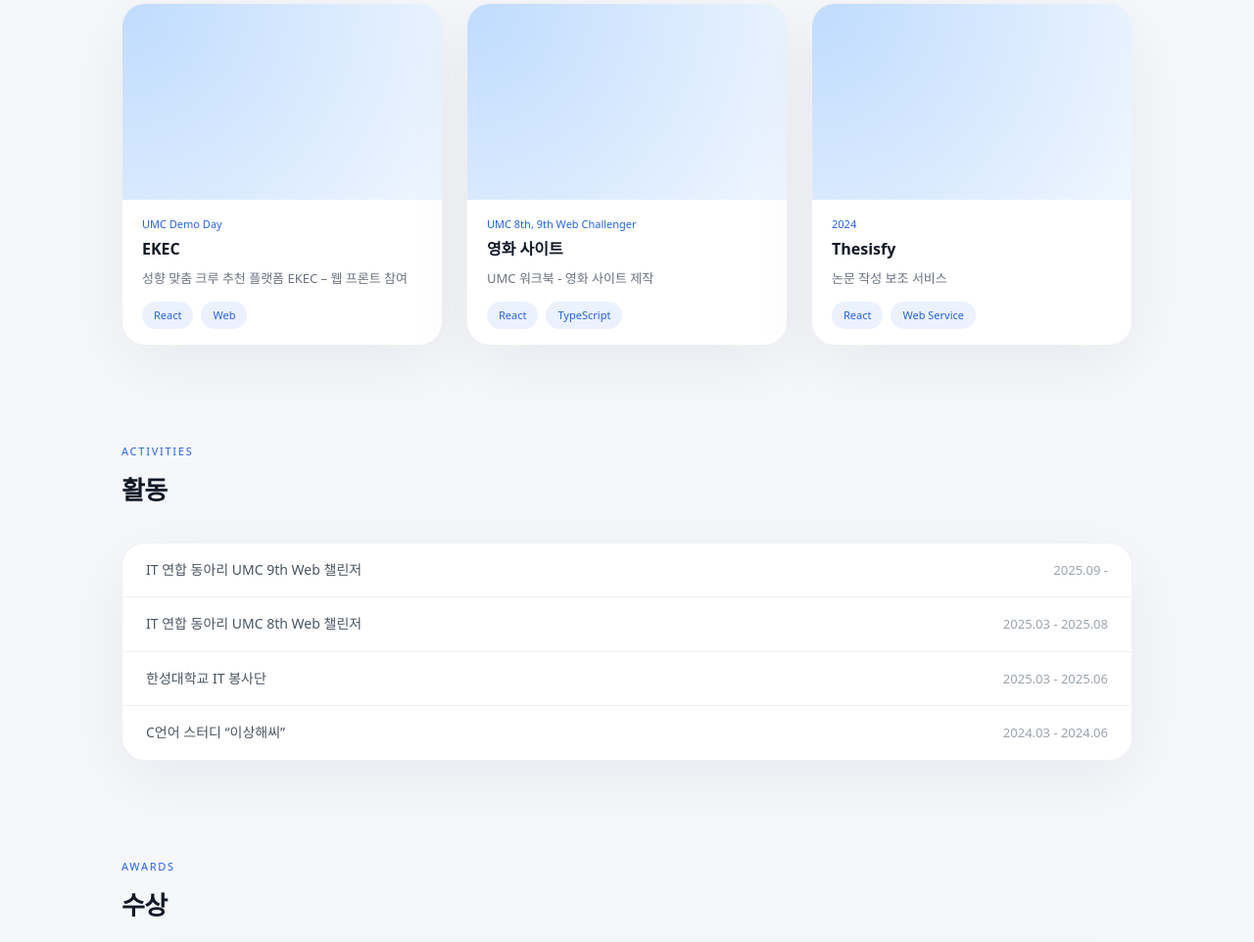
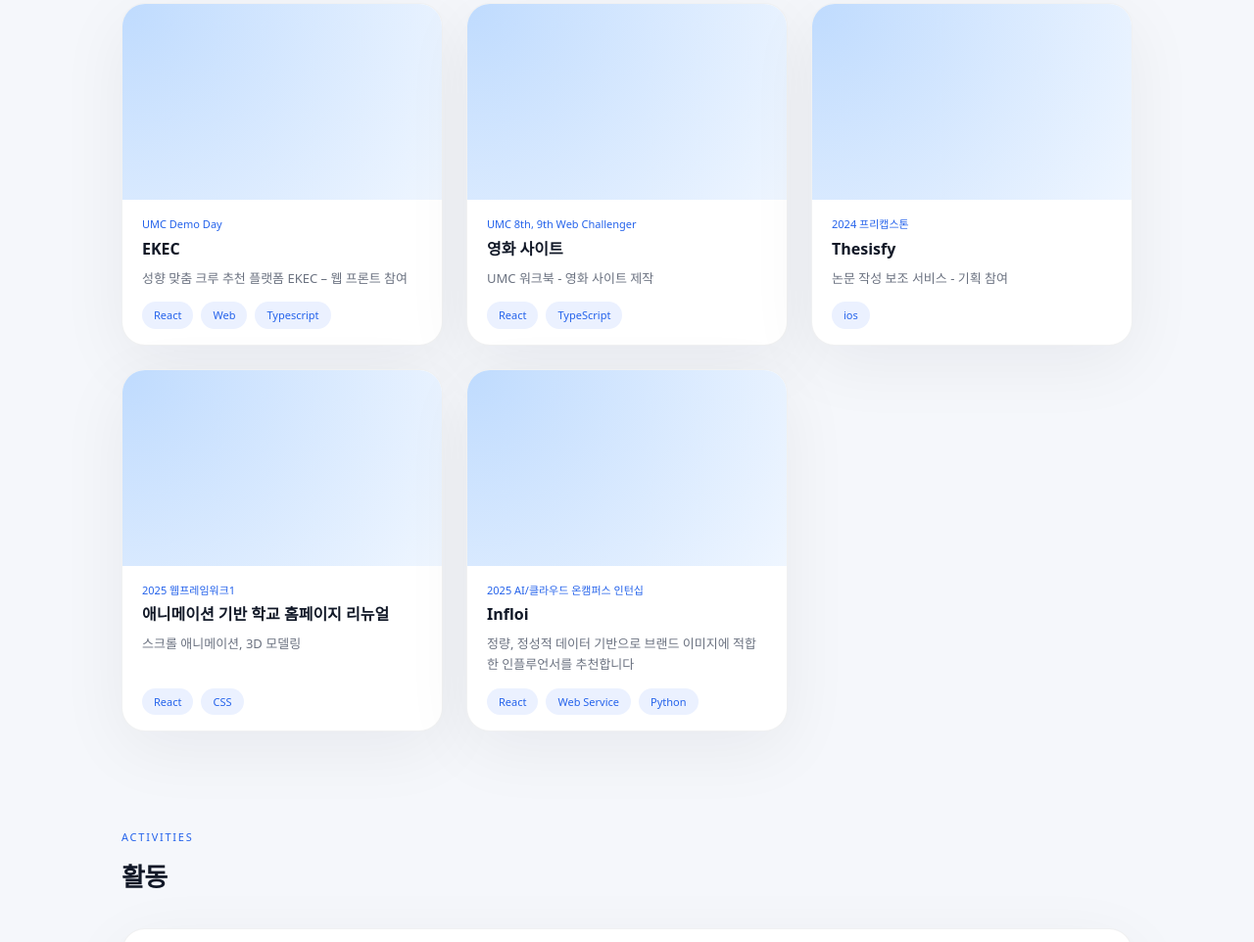
Before and after one commit to immhyemi/introduce, a plain HTML site: page index.html in a window 1280 px wide. Shown: the part 1153-2115 px from the top of the page at 98% size. Drawn offline with Linux system fonts and the light colour scheme.

Commit message:
feat: 내용 수정

```diff
--- a/index.html
+++ b/index.html
@@ -112,6 +112,7 @@
             <div class="tag-box">
               <span>React</span>
               <span>Web</span>
+              <span>Typescript</span>
             </div>
           </article>
 
@@ -133,15 +134,40 @@
           <!-- 프로젝트 카드 3 -->
           <article class="project-card">
             <div class="thumbnail"></div>
-            <p class="sub">2024</p>
+            <p class="sub">2024 프리캡스톤</p>
             <h3>Thesisfy</h3>
-            <p class="project-desc">논문 작성 보조 서비스</p>
+            <p class="project-desc">논문 작성 보조 서비스 - 기획 참여</p>
+
+            <div class="tag-box">
+              <span>ios</span>
+            </div>
+          </article>
+
+          <article class="project-card">
+            <div class="thumbnail"></div>
+            <p class="sub">2025 웹프레임워크1</p>
+            <h3>애니메이션 기반 학교 홈페이지 리뉴얼 </h3>
+            <p class="project-desc">스크롤 애니메이션, 3D 모델링</p>
+
+            <div class="tag-box">
+              <span>React</span>
+              <span>CSS</span>
+            </div>
+          </article>
+
+          <article class="project-card">
+            <div class="thumbnail"></div>
+            <p class="sub">2025 AI/클라우드 온캠퍼스 인턴십</p>
+            <h3>Infloi</h3>
+            <p class="project-desc">정량, 정성적 데이터 기반으로 브랜드 이미지에 적합한 인플루언서를 추천합니다</p>
 
             <div class="tag-box">
               <span>React</span>
               <span>Web Service</span>
+              <span>Python</span>
             </div>
           </article>
+
         </div>
       </section>
 
--- a/style.css
+++ b/style.css
@@ -16,6 +16,10 @@
 *::before,
 *::after {
   box-sizing: border-box;
+}
+
+html {
+  scroll-behavior: smooth;
 }
 
 body {
```
